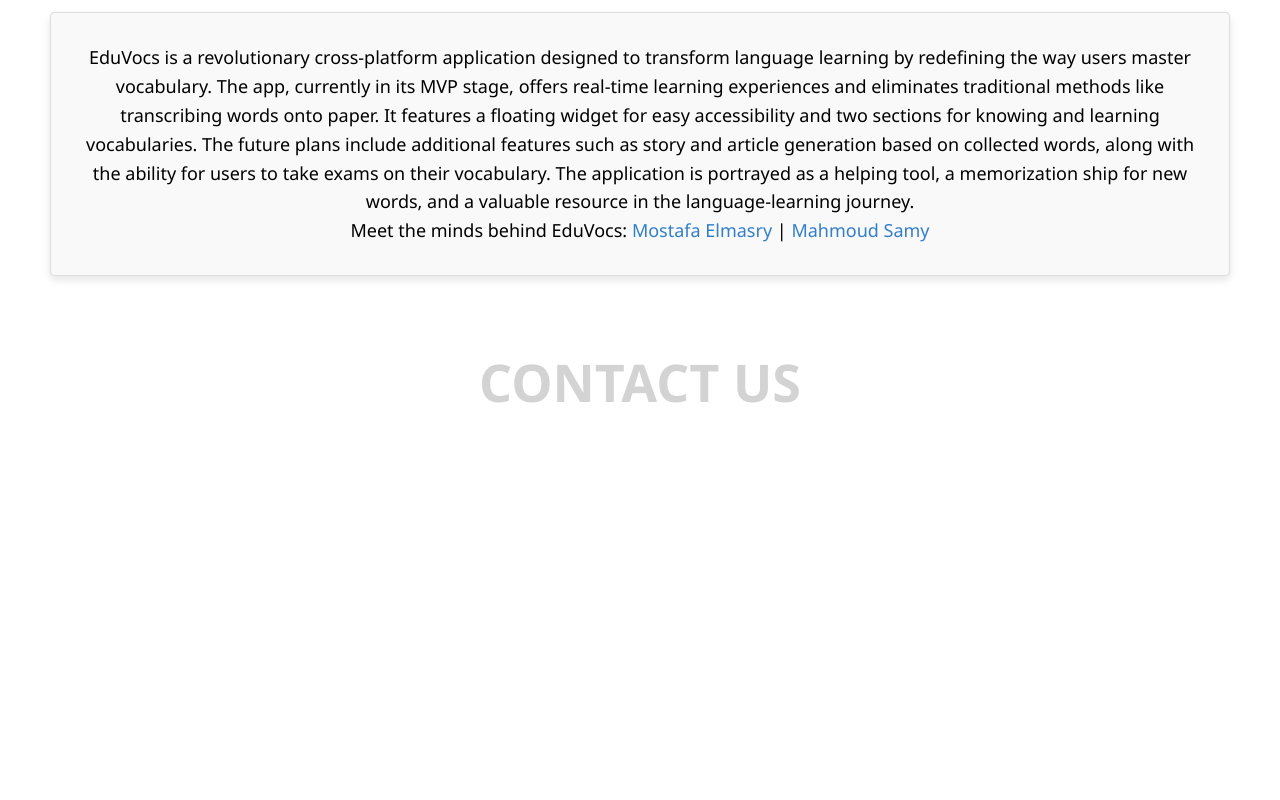
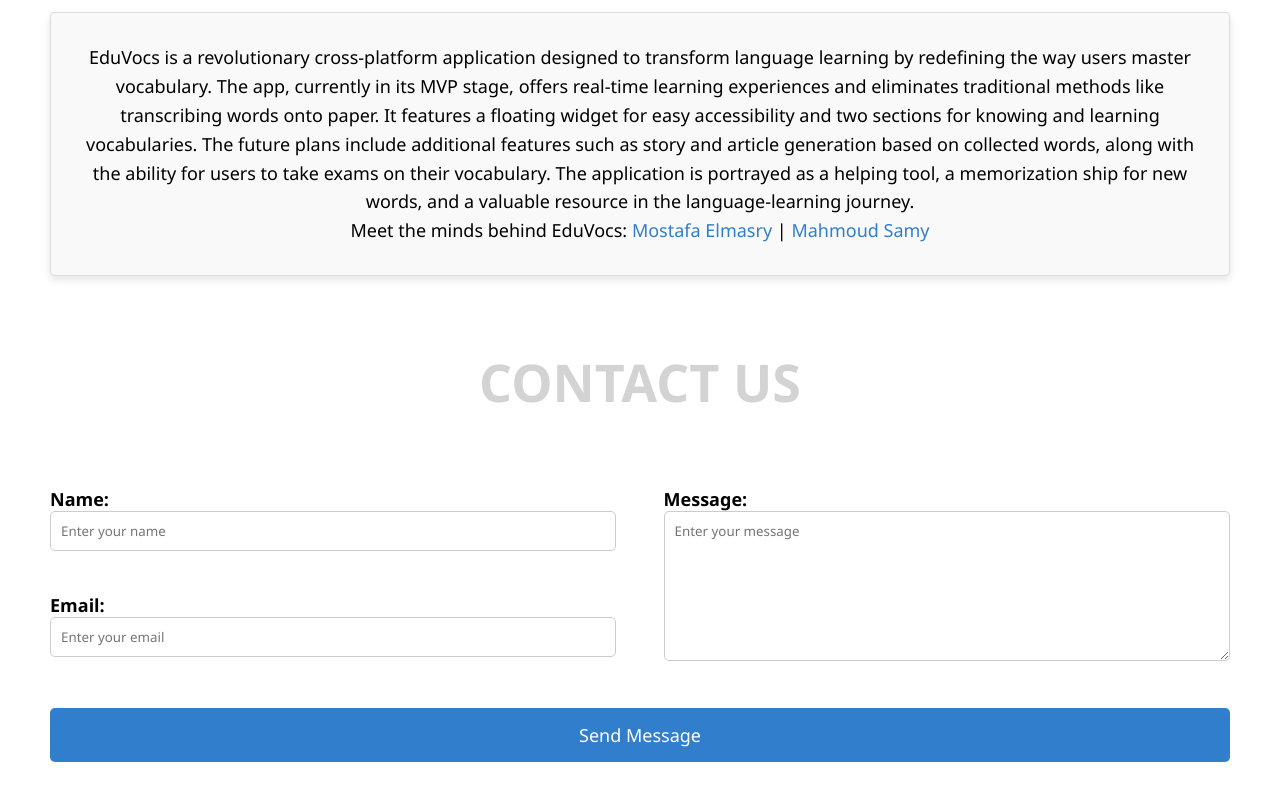
Before and after one commit to M1-Elmasry/EduVocs, a plain HTML site: page landing_page/index.html in a window 1280 px wide. Shown: the part 1394-2194 px from the top of the page. Before the commit the page ends 1881 px from the top, so only its background shows below. Drawn offline with Linux system fonts and the light colour scheme.

Commit message:
add contact section

```diff
--- a/landing_page/index.html
+++ b/landing_page/index.html
@@ -13,8 +13,8 @@
           <h1 class="logo">EduVocs</h1>
           <div class="nav-links">
             <a href="#features">Features</a>
-            <a href="#">About</a>
-            <a href="#">Contact</a>
+            <a href="#about">About</a>
+            <a href="#contact">Contact</a>
           </div>
         </nav>
       </header>
@@ -42,7 +42,7 @@
         <h2 class="section-headline" id="features">FEATURES</h2>
         <div class="features-section">
           <div class="feature-card">
-            <h3>Feature 1</h3>
+            <h3>Translation Service</h3>
             <p>
               Lorem Ipsum is simply dummy text of the printing and typesetting
               industry. Lorem Ipsum has been the industry's standard dummy text
@@ -53,7 +53,7 @@
             </p>
           </div>
           <div class="feature-card">
-            <h3>Feature 2</h3>
+            <h3>Word Tracking</h3>
             <p>
               Lorem Ipsum is simply dummy text of the printing and typesetting
               industry. Lorem Ipsum has been the industry's standard dummy text
@@ -64,7 +64,7 @@
             </p>
           </div>
           <div class="feature-card">
-            <h3>Feature 3</h3>
+            <h3>Easy Accessibility</h3>
             <p>
               Lorem Ipsum is simply dummy text of the printing and typesetting
               industry. Lorem Ipsum has been the industry's standard dummy text
@@ -101,7 +101,21 @@
           </p>
         </div>
         <h2 class="section-headline" id="contact">CONTACT US</h2>
-        <div>
+        <div class="form-container">
+        <form id="contactForm" action="mailto:mostafamfelmasry@outlook.com" method="post" enctype="text/plain" class="contact-form">
+            <div class="contact-section-left-side">
+              <label for="name">Name:</label><br>
+              <input type="text" id="name" name="name" placeholder="Enter your name" required><br><br>
+              <label for="email">Email:</label><br>
+              <input type="email" id="email" name="email" placeholder="Enter your email" required><br><br>
+            </div>
+            <div class="contact-section-right-side">
+             <label for="message">Message:</label><br>
+             <textarea id="message" name="message" placeholder="Enter your message" rows="4" required></textarea><br><br>
+            </div>
+            <input type="submit" value="Send Message">
+        </form>
+        </div>
       </div>
     </div>
   </body>
--- a/landing_page/style.css
+++ b/landing_page/style.css
@@ -184,6 +184,80 @@
   color: #317ecc;
 }
 
+/* .form-container { */
+/*   width: 100%; */
+/*   display: flex; */
+/*   justify-content: center; */
+/* } */
+/**/
+/* .contact-form { */
+/*   width: 80%; */
+/*   display: flex; */
+/*   flex-wrap: wrap; */
+/*   justify-content: space-between; */
+/* } */
+.form-container {
+  width: 100%;
+  display: flex;
+  justify-content: center;
+  margin-bottom: 50px;
+}
+
+.contact-form {
+  width: 100%;
+  display: flex;
+  flex-wrap: wrap;
+  justify-content: space-between;
+}
+
+.contact-section-left-side,
+.contact-section-right-side {
+  width: 48%;
+}
+
+/* .contact-section-left-side { */
+/*   margin-right: 2%; */
+/* } */
+/**/
+/* .contact-section-right-side { */
+/*   margin-left: 2%; */
+/* } */
+
+.contact-form label {
+  font-size: 18px;
+  font-weight: bold;
+}
+
+.contact-form input[type="text"],
+.contact-form input[type="email"],
+.contact-form textarea {
+  width: 100%;
+  padding: 10px;
+  margin-bottom: 20px;
+  border: 1px solid #ccc;
+  border-radius: 5px;
+  box-sizing: border-box;
+}
+
+.contact-form textarea {
+  height: 150px;
+}
+
+.contact-form input[type="submit"] {
+  width: 100%;
+  padding: 15px;
+  border: none;
+  background-color: #317ecc;
+  color: #fff;
+  font-size: 18px;
+  border-radius: 5px;
+  cursor: pointer;
+  transition: background-color 0.3s ease;
+}
+
+.contact-form input[type="submit"]:hover {
+  background-color: #0056b3;
+}
 @media (max-width: 1135px) {
   .intro-section {
     justify-content: center;
@@ -203,4 +277,9 @@
   .intro-section .right-side img {
     display: none;
   }
+
+.contact-section-left-side,
+.contact-section-right-side {
+  width: 100%;
 }
+}
```
